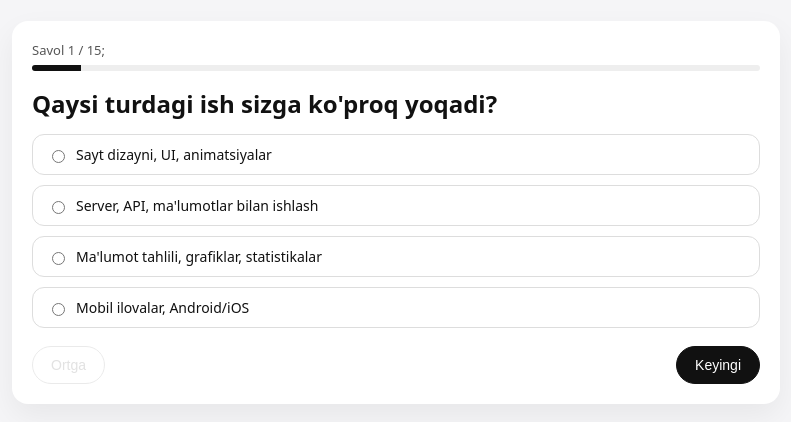
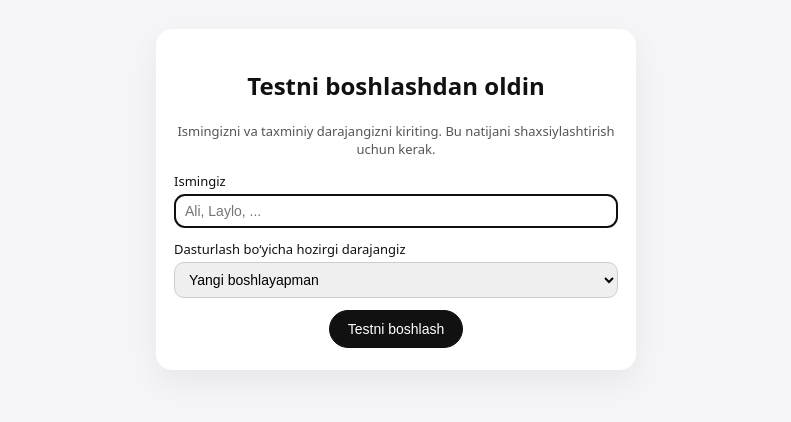
Before and after one commit to M-Orziboyev/career-quiz, a website: page public/index.html in a window 1280 px wide. Both pictures are taken after a click on the button "Testni boshlash". Shown: the part 172-594 px from the top of the page, without its empty margins (244-1035 px from the left). Drawn offline with Linux system fonts and the light colour scheme.

Commit message:
Result's name and JSON DB

```diff
--- a/public/app.js
+++ b/public/app.js
@@ -165,7 +165,10 @@ const QUESTIONS = [
 let currentIndex = 0;
 // Har bir savol uchun tanlangan option index (yoki null)
 let answers = new Array(QUESTIONS.length).fill(null);
-
+let userInfo = {
+    name: "",
+    level: "newbie",
+};
 // DOM elementlar
 const startScreen = document.getElementById("start-screen");
 const quizScreen = document.getElementById("quiz-screen");
@@ -175,6 +178,9 @@ const startBtn = document.getElementById("start-btn");
 const prevBtn = document.getElementById("prev-btn");
 const nextBtn = document.getElementById("next-btn");
 const restartBtn = document.getElementById("restart-btn");
+
+const nameInput = document.getElementById("name-input");
+const levelSelect = document.getElementById("level-select");
 
 const statsBtn = document.getElementById("stats-btn");
 const statsPanel = document.getElementById("stats-panel");
@@ -191,6 +197,18 @@ const resultsContainer = document.getElementById("results-container");
 
 // Boshlash
 startBtn.addEventListener("click", () => {
+    const name = (nameInput.value || "").trim();
+    const level = levelSelect.value || "newbie";
+
+    if (!name) {
+        alert("Iltimos, ismingizni kiriting.");
+        nameInput.focus();
+        return;
+    }
+
+    userInfo.name = name;
+    userInfo.level = level;
+
     startScreen.classList.add("hidden");
     quizScreen.classList.remove("hidden");
     renderQuestion();
@@ -304,6 +322,17 @@ function showResults() {
     // UI
     quizScreen.classList.add("hidden");
     resultScreen.classList.remove("hidden");
+    const name = userInfo.name || "Siz";
+    resultsContainer.innerHTML = "";
+    const headerText = document.createElement("p");
+    headerText.style.fontSize = "14px";
+    headerText.style.marginBottom = "10px";
+
+    const topDomain = results[0]?.domain;
+    let topLabel = topDomain ? DOMAIN_LABELS[topDomain] : "";
+    headerText.textContent = `${name}, sizning javoblaringiz bo‘yicha eng yaqin yo‘nalish: ${topLabel}. Quyidabarcha yo‘nalishlar  bo‘yicha foizlar:`;
+
+    resultsContainer.appendChild(headerText);
     resultsContainer.innerHTML = "";
 
     results.forEach((r) => {
@@ -362,6 +391,7 @@ function saveResults(results) {
         headers: {"Content-Type": "application/json"},
         body: JSON.stringify({
             timestamp: new Date().toISOString(),
+            user: userInfo,
             results,
         }),
     }).catch((err) => {
--- a/public/index.html
+++ b/public/index.html
@@ -14,7 +14,29 @@
 
     <main>
         <section id="start-screen">
-            <button id="start-btn" class="btn primary">Testni boshlash</button>
+            <div class="start-card">
+                <h2>Testni boshlashdan oldin</h2>
+                <p class="start-note">
+                    Ismingizni va taxminiy darajangizni kiriting. Bu natijani shaxsiylashtirish uchun kerak.
+                </p>
+
+                <div class="form-group">
+                    <label for="name-input">Ismingiz</label>
+                    <input id="name-input" type="text" placeholder="Ali, Laylo, ..."/>
+                </div>
+
+                <div class="form-group">
+                    <label for="level-select">Dasturlash bo‘yicha hozirgi darajangiz</label>
+                    <select id="level-select">
+                        <option value="newbie">Yangi boshlayapman</option>
+                        <option value="junior">Junior darajada</option>
+                        <option value="mid">O‘rtacha tajribam bor</option>
+                        <option value="switch">Boshqa sohani tark etib ITga o‘tyapman</option>
+                    </select>
+                </div>
+
+                <button id="start-btn" class="btn primary">Testni boshlash</button>
+            </div>
         </section>
 
         <section id="quiz-screen" class="hidden">
--- a/public/style.css
+++ b/public/style.css
@@ -57,7 +57,7 @@ body {
     background: #fff;
     border-radius: 16px;
     padding: 20px;
-    box-shadow: 0 12px 30px rgba(0,0,0,0.06);
+    box-shadow: 0 12px 30px rgba(0, 0, 0, 0.06);
 }
 
 .quiz-header {
@@ -112,7 +112,7 @@ body {
 
 .option-card:hover {
     border-color: #111;
-    box-shadow: 0 8px 20px rgba(0,0,0,0.04);
+    box-shadow: 0 8px 20px rgba(0, 0, 0, 0.04);
 }
 
 .quiz-actions {
@@ -125,7 +125,7 @@ body {
     background: #fff;
     border-radius: 16px;
     padding: 20px;
-    box-shadow: 0 12px 30px rgba(0,0,0,0.06);
+    box-shadow: 0 12px 30px rgba(0, 0, 0, 0.06);
 }
 
 .result-item {
@@ -151,6 +151,7 @@ body {
     height: 100%;
     background: #111;
 }
+
 .result-actions {
     margin-top: 16px;
     display: flex;
@@ -192,3 +193,38 @@ body {
     height: 100%;
     background: #555;
 }
+
+.start-card {
+    max-width: 480px;
+    margin: 32px auto 0;
+    padding: 20px 18px 22px;
+    background: #fff;
+    border-radius: 16px;
+    box-shadow: 0 12px 30px rgba(0, 0, 0, 0.06);
+}
+
+.start-note {
+    font-size: 13px;
+    color: #555;
+    margin-bottom: 14px;
+}
+
+.form-group {
+    margin-bottom: 12px;
+    text-align: left;
+}
+
+.form-group label {
+    display: block;
+    font-size: 13px;
+    margin-bottom: 4px;
+}
+
+.form-group input,
+.form-group select {
+    width: 100%;
+    padding: 8px 10px;
+    border-radius: 10px;
+    border: 1px solid #ccc;
+    font-size: 14px;
+}
```
Also changed, not shown: 1 other file.
